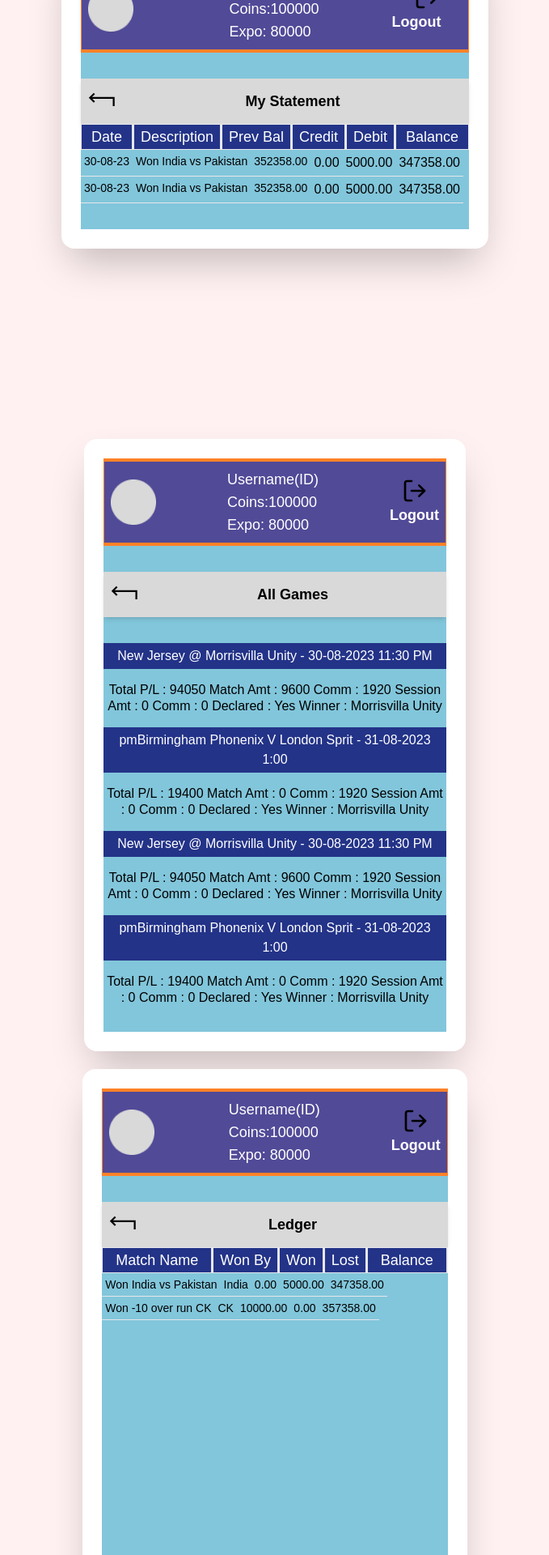
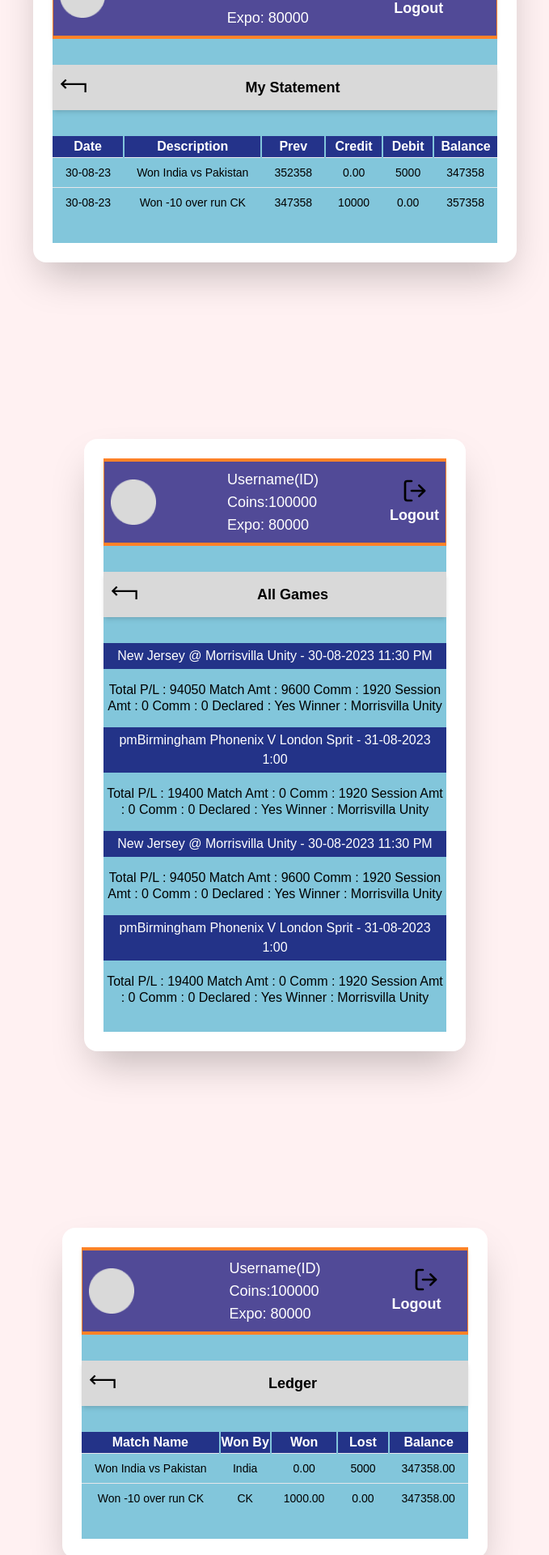
Before and after one commit to visioninhope/9xpro-betting-site, a React (Vite) app: page /statement in a window 1280 px wide. Shown: the part 3780-5700 px from the top of the page at 81% size, without its empty margins (300-979 px from the left). Built offline with nearby package versions, Linux system fonts and the light colour scheme.

Commit message:
Ledger page Tabel code modified

```diff
--- /dev/null
+++ b/src/pages/Changepassword.jsx
@@ -0,0 +1,9 @@
+import React from 'react'
+
+function Changepassword() {
+  return (
+    <div>Changepassword</div>
+  )
+}
+
+export default Changepassword
--- a/src/pages/Ledger.jsx
+++ b/src/pages/Ledger.jsx
@@ -22,49 +22,36 @@ function Ledger() {
 
             {/* Table */}
 
-            <div className="min-h-screen overflow-x-auto">
-              <div className="w-full ">
-                <div className="flex ">
-                  <td className=" border-b text-lg bg-[#233388] text-white border border-r-2 px-1 md:px-4 md:text-lg">
-                    Match Name
-                  </td>
-                  <td className=" border-b text-lg bg-[#233388] text-white border border-r-2 px-1 md:px-2 md:text-lg ">
-                    Won By
-                  </td>
-                  <td className=" border-b text-lg bg-[#233388] text-white border border-r-2 px-1 md:px-2 md:text-lg">
-                    Won
-                  </td>
-                  <td className=" text-lg border-b bg-[#233388] text-white border border-r-2 px-1 md:px-2 md:text-lg">
-                    Lost
-                  </td>
-                  <td className=" text-lg border-b bg-[#233388] text-white border border-r-2 px-1 md:px-4 md:text-lg">
-                    Balance
-                  </td>
-                </div>
+            <div class="overflow-x-auto">
+              <table class=" mx-auto border-gray-300 md:w-full text-sm md:text-base mt-6 md:mt-8 ">
+                <thead className="bg-[#233388] text-white">
+                  <tr>
+                    <th className="border-r-2 border-[#82c6db]">Match Name</th>
+                    <th className="border-r-2 border-[#82c6db]">Won By</th>
+                    <th className="border-r-2 border-[#82c6db]">Won</th>
+                    <th className="border-r-2 border-[#82c6db]">Lost</th>
+                    <th className="">Balance</th>
+                  </tr>
+                </thead>
+                <tbody class="text-center text-sm bg-[#82c6db]">
+                  <tr>
+                    <td class="px-4 py-2 border-t">Won India vs Pakistan</td>
+                    <td className="px-4 py-2 border-t">India</td>
+                    <td className="px-4 py-2 border-t">0.00</td>
+                    <td className="px-4 py-2 border-t">5000</td>
+                    <td className="px-4 py-2 border-t">347358.00</td>
+                  </tr>
+                  <tr>
+                    <td class="px-4 py-2 border-t">Won -10 over run CK</td>
+                    <td class="px-4 py-2 border-t">CK</td>
+                    <td class="px-4 py-2 border-t">1000.00</td>
+                    <td class="px-4 py-2 border-t">0.00</td>
+                    <td class="px-4 py-2 border-t">347358.00</td>
+                  </tr>
+                </tbody>
+              </table>
+            </div>
 
-                <div className="">
-                  <div className="flex mx-auto">
-                    <div className="p-1 text-sm border-b">
-                      Won India vs Pakistan
-                    </div>
-                    <div className="p-1 text-sm border-b">India</div>
-                    <div className="p-1 text-sm border-b ">0.00</div>
-                    <div className="p-1 text-sm border-b ">5000.00</div>
-                    <div className="p-1 text-sm border-b ">347358.00</div>
-                  </div>
-
-                  <div className="flex mx-auto ">
-                    <div className="p-1 text-sm border-b">
-                      Won -10 over run CK
-                    </div>
-                    <div className="p-1 text-sm border-b">CK</div>
-                    <div className="p-1 text-sm border-b ">10000.00</div>
-                    <div className="p-1 text-sm border-b ">0.00</div>
-                    <div className="p-1 text-sm border-b ">357358.00</div>
-                  </div>
-                </div>
-              </div>
-            </div>
           </div>
         </div>
       </div>
--- a/src/pages/Statement.jsx
+++ b/src/pages/Statement.jsx
@@ -19,93 +19,43 @@ function Statement() {
                 My Statement
               </span>
             </div>
+
             {/* Table */}
-            <div className="overflow-x-auto">
-              <div className="w-full ">
-                <div className="flex ">
 
-                    <td className=" border-b bg-[#233388] text-white border border-r-2 px-1 md:px-3 md:text-lg">
-                      Date
+            <div class="overflow-x-auto">
+              <table class=" mx-auto border-gray-300 md:w-full text-sm md:text-base mt-6 md:mt-8 ">
+                <thead className="bg-[#24338a] text-white">
+                  <tr className>
+                    <th className="border-r-2 border-[#82c6db]">Date</th>
+                    <th className="border-r-2 border-[#82c6db]">Description</th>
+                    <th className="border-r-2 border-[#82c6db]">Prev</th>
+                    <th className="border-r-2 border-[#82c6db]">Credit</th>
+                    <th className="border-r-2 border-[#82c6db]">Debit</th>
+                    <th className="">Balance</th>
+                  </tr>
+                </thead>
+                <tbody class="text-center text-sm bg-[#82c6db]">
+                  <tr>
+                    <td class="px-4 py-2 border-t">30-08-23</td>
+                    <td className="px-4 py-2 border-t">
+                      Won India vs Pakistan
                     </td>
-                    <td className=" border-b bg-[#233388] text-white border border-r-2 px-1 md:px-2 md:text-lg">
-                      Description
-                    </td>
-                    <td className=" border-b bg-[#233388] text-white border border-r-2 px-1 md:px-2 md:text-lg">
-                      Prev Bal
-                    </td>
-                    <td className=" border-b bg-[#233388] text-white border border-r-2 px-1 md:px-2 md:text-lg">
-                      Credit
-                    </td>
-                    <td className=" border-b bg-[#233388] text-white border border-r-2 px-1 md:px-2 md:text-lg">
-                      Debit
-                    </td>
-                    <td className=" border-b bg-[#233388] text-white border  px-1 md:px-3 md:text-lg">
-                      Balance
-                    </td>
-
-                </div>
-
-                <div className="">
-                  <div className="flex mx-auto">
-                    <div className="p-1 text-sm border-b">30-08-23</div>
-                    <div className="p-1 text-sm border-b">
-                      Won India vs Pakistan
-                    </div>
-                    <div className="p-1 text-sm border-b">352358.00</div>
-                    <div className="p-1 border-b ">0.00</div>
-                    <div className="p-1 border-b">5000.00</div>
-                    <div className="p-1 border-b">347358.00</div>
-                  </div>
-                  <div className="flex mx-auto ">
-                    <div className="p-1 text-sm border-b">30-08-23</div>
-                    <div className="p-1 text-sm border-b">
-                      Won India vs Pakistan
-                    </div>
-                    <div className="p-1 text-sm border-b">352358.00</div>
-                    <div className="p-1 border-b ">0.00</div>
-                    <div className="p-1 border-b">5000.00</div>
-                    <div className="p-1 border-b">347358.00</div>
-                  </div>
-                </div>
-              </div>
+                    <td className="px-4 py-2 border-t">352358</td>
+                    <td className="px-4 py-2 border-t">0.00</td>
+                    <td className="px-4 py-2 border-t">5000</td>
+                    <td className="px-4 py-2 border-t">347358</td>
+                  </tr>
+                  <tr>
+                    <td class="px-4 py-2 border-t">30-08-23</td>
+                    <td class="px-4 py-2 border-t">Won -10 over run CK</td>
+                    <td class="px-4 py-2 border-t">347358</td>
+                    <td class="px-4 py-2 border-t">10000</td>
+                    <td class="px-4 py-2 border-t">0.00</td>
+                    <td class="px-4 py-2 border-t">357358</td>
+                  </tr>
+                </tbody>
+              </table>
             </div>
-
-            {/* <table className="mt-6 md:mt-9 min-w-fit">
-              <thead className="">
-                <tr>
-                  <td className=" border-b bg-[#233388] text-white border border-r-4 px-1  md:text-md ">
-                    Date
-                  </td>
-                  <td className=" border-b bg-[#233388] text-white border  px-1 border-r-4 md:text-md ">
-                    Description
-                  </td>
-                  <td className=" border-b bg-[#233388] text-white border  px-1 border-r-4 md:text-md ">
-                    Prev.Bal
-                  </td>
-                  <td className=" border-b bg-[#233388] text-white border  px-1 border-r-4  md:text-md ">
-                    Credit
-                  </td>
-                  <td className=" border-b bg-[#233388] text-white border  px-1 border-r-4 md:text-md ">
-                    Debit
-                  </td>
-                  <td className=" border-b bg-[#233388] text-white px-1 md:text-md ">
-                    Balance
-                  </td>
-                </tr>
-              </thead>
-              <tbody>
-                <tr className="text-center bg-gray-100">
-                  <td className="p-2 text-sm border-b ">30-08-23</td>
-                  <td className="p-2 border-b">Won India vs Pakistan</td>
-                  <td className="p-2 border-b">Row 1, Cell 3</td>
-                </tr>
-                <tr className="text-center bg-white">
-                  <td className="p-2 border-b">Row 2, Cell 1</td>
-                  <td className="p-2 border-b">Row 2, Cell 2</td>
-                  <td className="p-2 border-b">Row 2, Cell 3</td>
-                </tr>
-              </tbody>
-            </table> */}
           </div>
         </div>
       </div>
```
